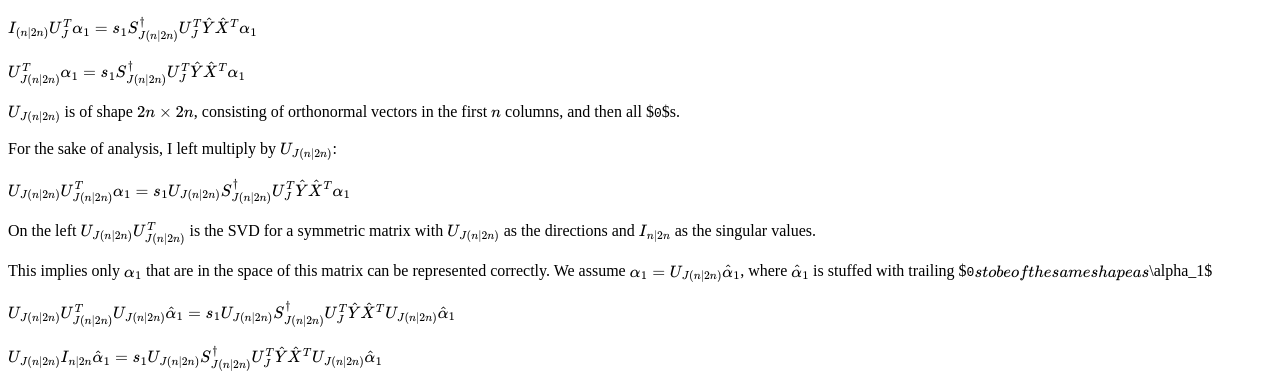
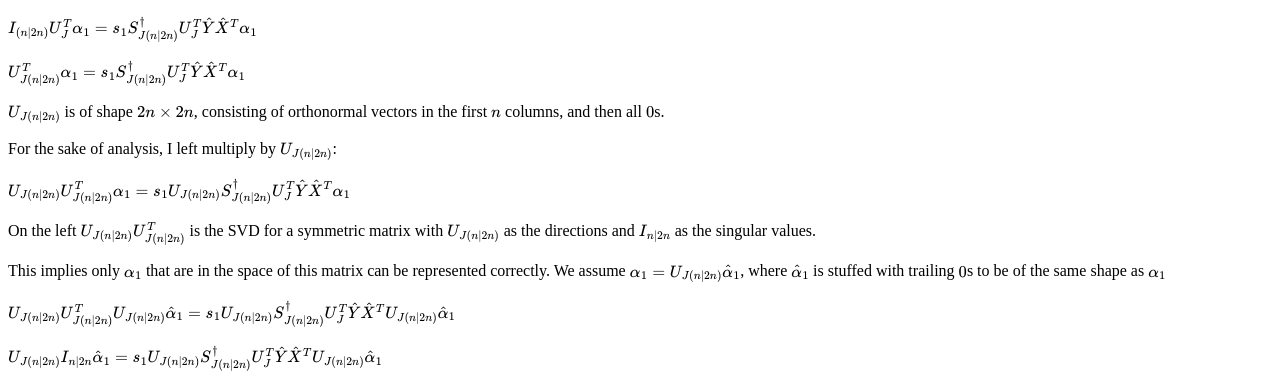
Before and after one commit to tumble-weed/tumble-weed.github.io, a Jekyll site: the page built from _posts/2023-10-19-hessian.md, in a window 1280 px wide. Shown: the part 1466-1839 px from the top of the page. Built offline with Jekyll 4.4.1, drawn with Linux system fonts in a browser that asks for light colours; formulas are drawn with MathJax 3.

Commit message:
Update 2023-10-19-hessian.md

```diff
--- a/_posts/2023-10-19-hessian.md
+++ b/_posts/2023-10-19-hessian.md
@@ -90,7 +90,7 @@ $I_{(n \mid 2n)} U_J^T  {\alpha_1}= s_1 S_{J (n \mid 2n)}^{\dagger} U_J^T \hat{Y
 $U_{J (n \mid 2n)}^T  {\alpha_1}= s_1 S_{J (n \mid 2n)}^{\dagger} U_J^T \hat{Y} \hat{X}^T {\alpha_1}$
 
 
-$U_{J (n \mid 2n)}$ is of shape $2n \times 2n$, consisting of orthonormal vectors in the first $n$ columns, and then all $`0`$s.
+$U_{J (n \mid 2n)}$ is of shape $2n \times 2n$, consisting of orthonormal vectors in the first $n$ columns, and then all $0$s.
 
 For the sake of analysis, I left multiply by $U_{J (n \mid 2n)}$:
 
@@ -98,7 +98,7 @@ $U_{J (n \mid 2n)} U_{J (n \mid 2n)}^T  {\alpha_1}= s_1 U_{J (n \mid 2n)} S_{J (
 
 On the left $U_{J (n \mid 2n)} U_{J (n \mid 2n)}^T$ is the SVD for a symmetric matrix with $U_{J (n \mid 2n)}$ as the directions and $I_{n \mid 2n}$ as the singular values.
 
-This implies only $\alpha_1$ that are in the space of this matrix can be represented correctly. We assume $\alpha_1 = U_\{J (n \mid 2n)\}\hat\{\alpha\}_1$, where $\hat{\alpha}_1$ is stuffed with trailing $`0`$s to be of the same shape as $\alpha_1$
+This implies only $\alpha_1$ that are in the space of this matrix can be represented correctly. We assume $\alpha_1 = U_\{J (n \mid 2n)\}\hat\{\alpha\}_1$, where $\hat{\alpha}_1$ is stuffed with trailing $0$s to be of the same shape as $\alpha_1$
 
 
 
```
